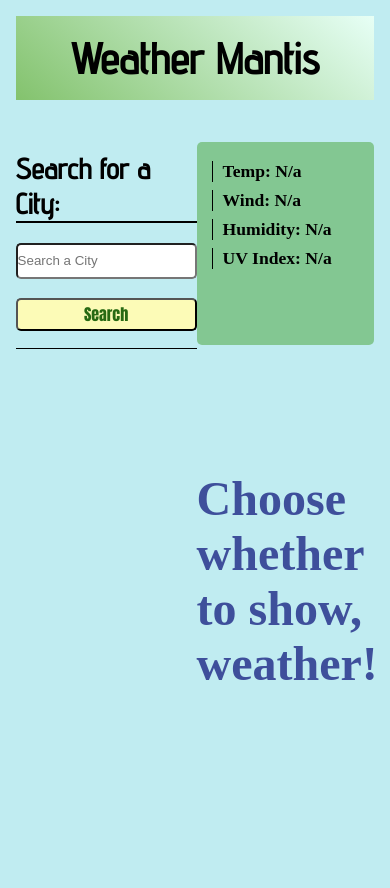
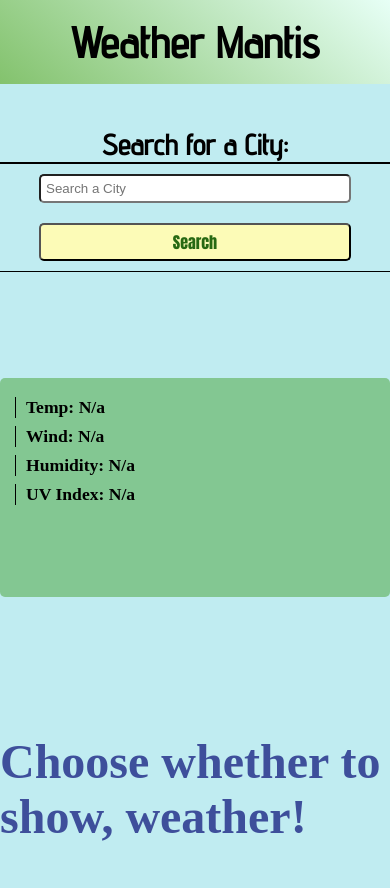
Before and after one commit to MalikSpruill/weather-mantis, a plain HTML site: page index.html in a window 390 px wide. Before the commit the page ends 860 px from the top, so only its background shows below. Drawn offline with Linux system fonts and the light colour scheme.

```diff
--- a/assets/css/style.css
+++ b/assets/css/style.css
@@ -169,5 +169,38 @@
 }
 
 @media screen and (max-width: 575px) {
+    #parent-container {
+        margin: 0;
+    }
+    #parent-container header {
+        width: 100%;
+    }
+    #weather-container {
+        flex-direction: column;
+    }
+    #search-field h2 {
+        text-align: center;
+    }
+    #weather-container #city-search {
+        width: 100%;
+        justify-content: center;
+    }
+    #search-field input, #search-field button, #past-searches > button  {
+        width: 80%;
+        margin: 10px auto;
+        padding: 5px;
 
+    }
+    #city-search #past-searches {
+       flex-direction: row;
+    }
+    #past-searches button {
+        border-radius: 10%;
+        height: 30%;
+        flex: 0 15%;
+        font-size: 0.8rem;
+    }
+    #extended-forecast > * {
+        height: 70%;
+    }
 }
--- a/assets/js/script.js
+++ b/assets/js/script.js
@@ -15,7 +15,7 @@
     cityDateEl.innerHTML = "";
     extendedForecastEl.innerHTML = "";
 
-    let searchedCity = inputEl.value;
+    let searchedCity = inputEl.value.toLowerCase();
     inputEl.value = "";
     if (searchedCity === "") {
        inputEl.setAttribute("placeholder", "Search an actual city!");
@@ -24,7 +24,7 @@
 
     // store cities that aren't yet saved
     let cityStored = JSON.parse(localStorage.getItem("cities"));
-      if ( cityStored == null || !cityStored.includes(searchedCity)) {
+      if ( cityStored == null || !cityStored.includes(searchedCity) || !cityStored.includes(searchedCity)) {
           let btnEl = document.createElement("button");
           btnEl.textContent = searchedCity.charAt(0).toUpperCase() + searchedCity.slice(1);
           searchesEl.appendChild(btnEl);
```
